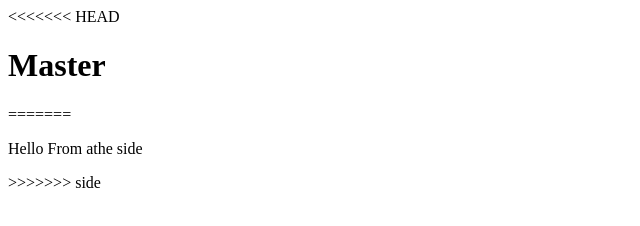
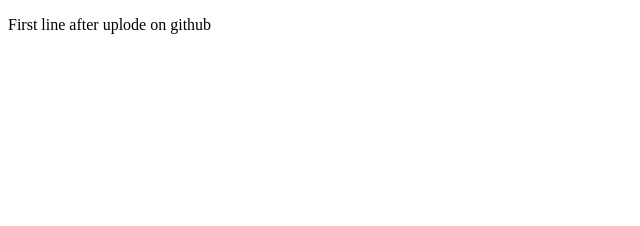
Before and after one commit to Ahassnat/camptec, a plain HTML site: page index.html in a window 1280 px wide. Shown: the whole page, without its empty margins (0-640 px from the left). Drawn offline with Linux system fonts and the light colour scheme.

Commit message:
first line after upload project to github --> modified the index file adding new paragraph

```diff
--- a/index.html
+++ b/index.html
@@ -5,10 +5,6 @@
     <title></title>
   </head>
   <body>
-<<<<<<< HEAD
-    <h1>Master</h1>
-=======
-      <p>Hello From athe side </p>
->>>>>>> side
+    <p>First line after uplode on github</p>
   </body>
 </html>
```
